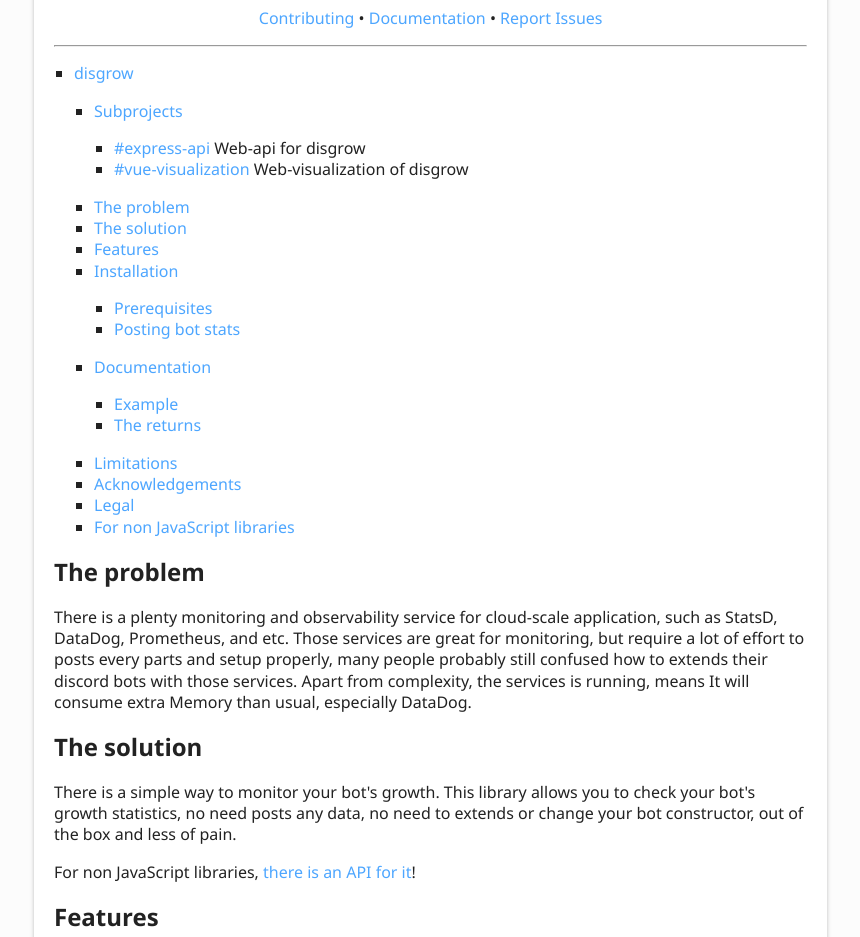
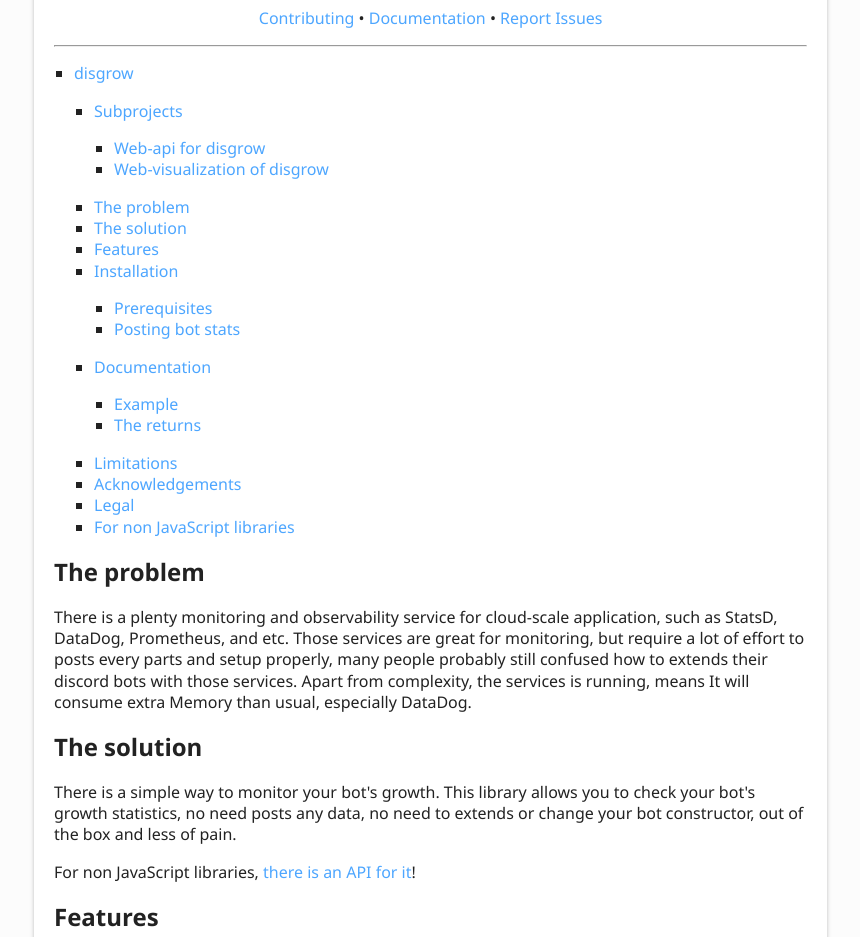
Before and after one commit to sinkaroid/disgrow, a plain HTML site: page index.html in a window 1280 px wide. Shown: the part 1280-2217 px from the top of the page, without its empty margins (6-866 px from the left). Drawn offline with Linux system fonts and the light colour scheme.

Commit message:
Deploying to gh-pages from @ sinkaroid/disgrow@a5d49cd294ee1d912141491eda6325b243d14b24 🚀

```diff
--- a/index.html
+++ b/index.html
@@ -19,8 +19,8 @@
 <ul>
 <li><a href="#">disgrow</a><ul>
 <li><a href="#Subprojects">Subprojects</a><ul>
-<li><a href="https://github.com/sinkaroid/disgrow/tree/api">#express-api</a> Web-api for disgrow</li>
-<li><a href="https://github.com/sinkaroid/disgrow-visualization">#vue-visualization</a> Web-visualization of disgrow</li>
+<li><a href="https://github.com/sinkaroid/disgrow/tree/api">Web-api for disgrow</a></li>
+<li><a href="https://github.com/sinkaroid/disgrow-visualization">Web-visualization of disgrow</a></li>
 </ul>
 </li>
 <li><a href="#the-problem">The problem</a></li>
```
Also changed, not shown: classes/index.Disgrow.html (+1 -1 lines), interfaces/src_interfaces.Data.html (+1 -1 lines), interfaces/src_interfaces.IGetData.html (+1 -1 lines), modules/src_const.html (+1 -1 lines).
